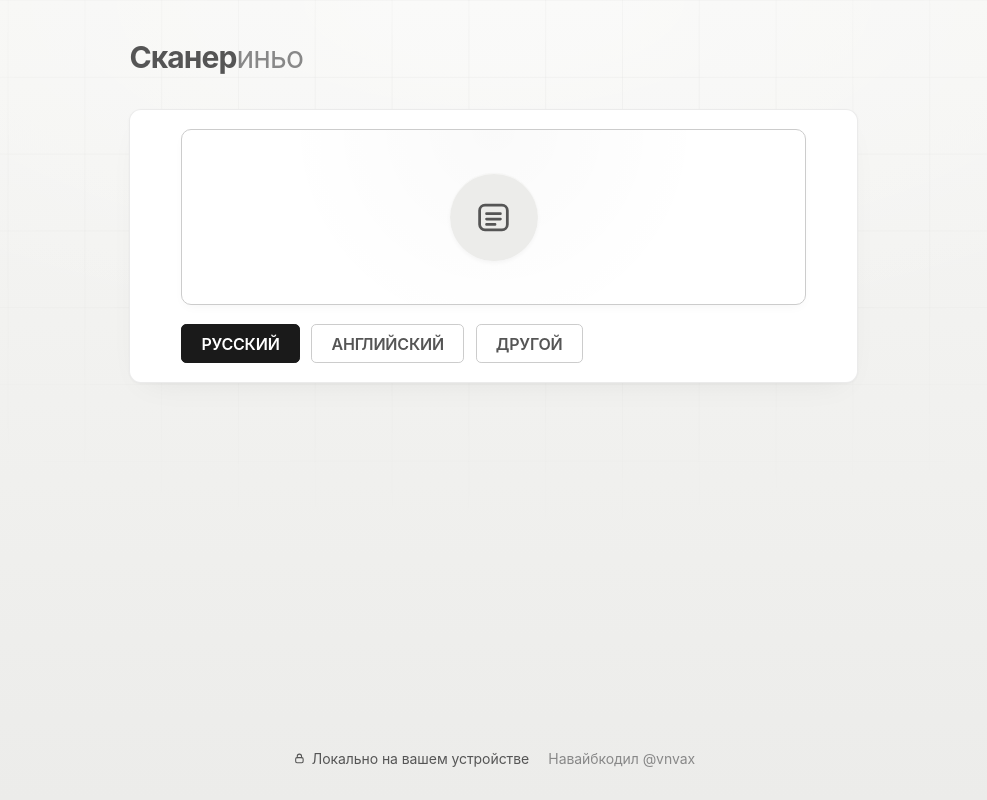
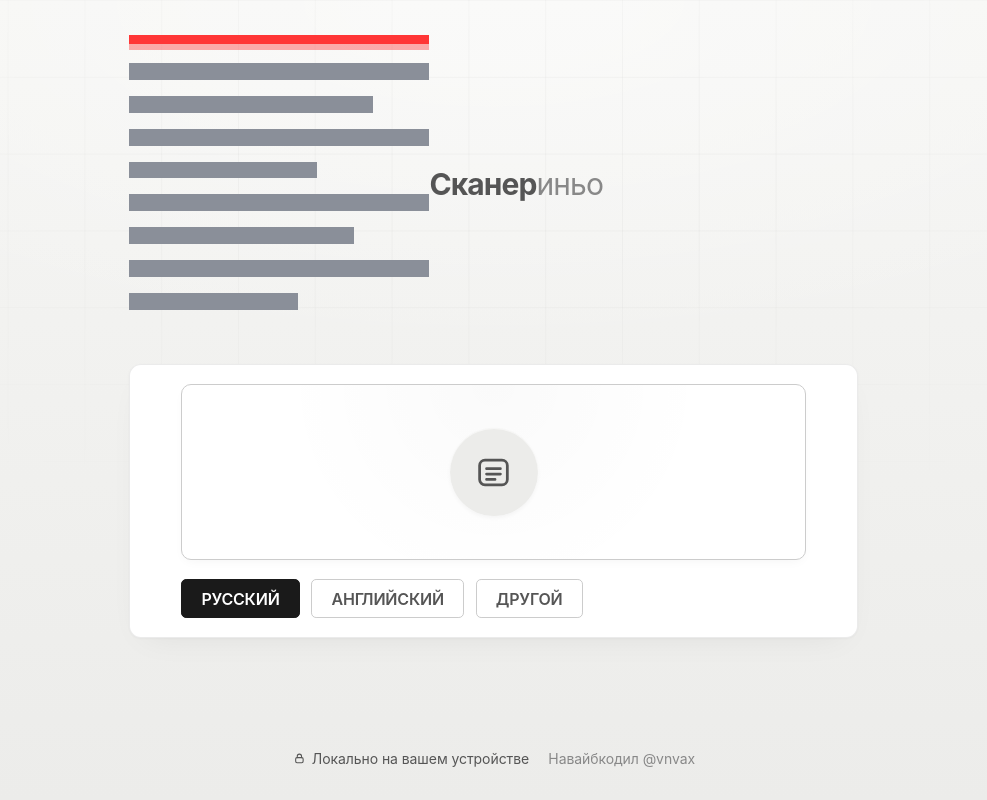
Before and after one commit to STARO43/tools, a Next.js app: page / in a window 1280 px wide. Shown: the whole page, without its empty margins (146-1133 px from the left). Built offline with nearby package versions, Linux system fonts and the light colour scheme.

Commit message:
Update page.tsx

```diff
--- a/src/app/page.tsx
+++ b/src/app/page.tsx
@@ -69,7 +69,7 @@ type Phase = "empty" | "prep" | "ocr" | "done" | "error";
 
 /* ────────────────────────── иконки ────────────────────────── */
 
-/* Документ вместо «горки» в дропбоксе */
+/* Документ вместо «горки» — скруглённая рамка + строки */
 const IconImage = () => (
   <svg viewBox="0 0 24 24" fill="none" stroke="currentColor" strokeWidth="1.8" strokeLinecap="round" strokeLinejoin="round" aria-hidden>
     <rect x="3" y="4" width="18" height="16" rx="3.5" />
@@ -101,6 +101,67 @@ const IconLock = () => (
   <svg viewBox="0 0 24 24" fill="none" stroke="currentColor" strokeWidth="2" strokeLinecap="round" strokeLinejoin="round" aria-hidden>
     <rect x="5" y="10.5" width="14" height="9.5" rx="2.5" />
     <path d="M8 10.5V8a4 4 0 0 1 8 0v2.5" />
+  </svg>
+);
+
+/* Оригинальный пиксельный сканер — для лого */
+const IconScanner = () => (
+  <svg
+    width="100%"
+    height="100%"
+    viewBox="0 0 32 32"
+    shapeRendering="crispEdges"
+    style={{ display: "block", imageRendering: "pixelated" }}
+    aria-hidden
+  >
+    <defs>
+      <clipPath id="scanner-after-clip">
+        <rect x="0" y="0" width="32" height="0">
+          <animate
+            attributeName="height"
+            values="0;0;32;32"
+            keyTimes="0;0.06;0.86;1"
+            dur="4s"
+            repeatCount="indefinite"
+          />
+        </rect>
+      </clipPath>
+    </defs>
+
+    <g fill="#8a8f99">
+      <rect x="0" y="3"  width="32" height="1.8" />
+      <rect x="0" y="6.5"  width="26" height="1.8" />
+      <rect x="0" y="10" width="32" height="1.8" />
+      <rect x="0" y="13.5" width="20" height="1.8" />
+      <rect x="0" y="17" width="32" height="1.8" />
+      <rect x="0" y="20.5" width="24" height="1.8" />
+      <rect x="0" y="24" width="32" height="1.8" />
+      <rect x="0" y="27.5" width="18" height="1.8" />
+    </g>
+
+    <g fill="#1a1d24" clipPath="url(#scanner-after-clip)">
+      <rect x="0" y="3"  width="32" height="1.8" />
+      <rect x="0" y="6.5"  width="26" height="1.8" />
+      <rect x="0" y="10" width="32" height="1.8" />
+      <rect x="0" y="13.5" width="20" height="1.8" />
+      <rect x="0" y="17" width="32" height="1.8" />
+      <rect x="0" y="20.5" width="24" height="1.8" />
+      <rect x="0" y="24" width="32" height="1.8" />
+      <rect x="0" y="27.5" width="18" height="1.8" />
+    </g>
+
+    <g>
+      <animateTransform
+        attributeName="transform"
+        type="translate"
+        values="0 0; 0 0; 0 32; 0 32"
+        keyTimes="0;0.06;0.86;1"
+        dur="4s"
+        repeatCount="indefinite"
+      />
+      <rect x="0" y="0" width="32" height="1.6" fill="#ff3636" opacity="0.4" />
+      <rect x="0" y="0" width="32" height="1" fill="#ff3636" />
+    </g>
   </svg>
 );
 
@@ -467,12 +528,13 @@ export default function Page() {
   return (
     <>
       <main className="shell">
-        {/* Логотип: просто серый текст + лазер при загрузке */}
-        <header className={`brand${busy ? " brand--scanning" : ""}`}>
+        <header className="brand">
+          <div className="brand__mark">
+            <IconScanner />
+          </div>
           <div className="brand__name">
             Сканер<em>иньо</em>
           </div>
-          <div className="brand__laser" />
         </header>
 
         <section className="glass">
@@ -503,6 +565,9 @@ export default function Page() {
               {busy && (
                 <div className="preview__scrim">
                   <span className="status" style={{ margin: 0 }}>
+                    <span className="status__dots">
+                      <i></i><i></i><i></i>
+                    </span>
                     {status}
                     {phase === "ocr" && ` ${fmtSec(elapsed)}`}
                   </span>
@@ -513,6 +578,9 @@ export default function Page() {
 
           {busy && (!image || isPdfFile) && (
             <div className="status">
+              <span className="status__dots">
+                <i></i><i></i><i></i>
+              </span>
               <span>
                 {status}
                 {percent !== null ? ` ${percent}%` : ""}
```
